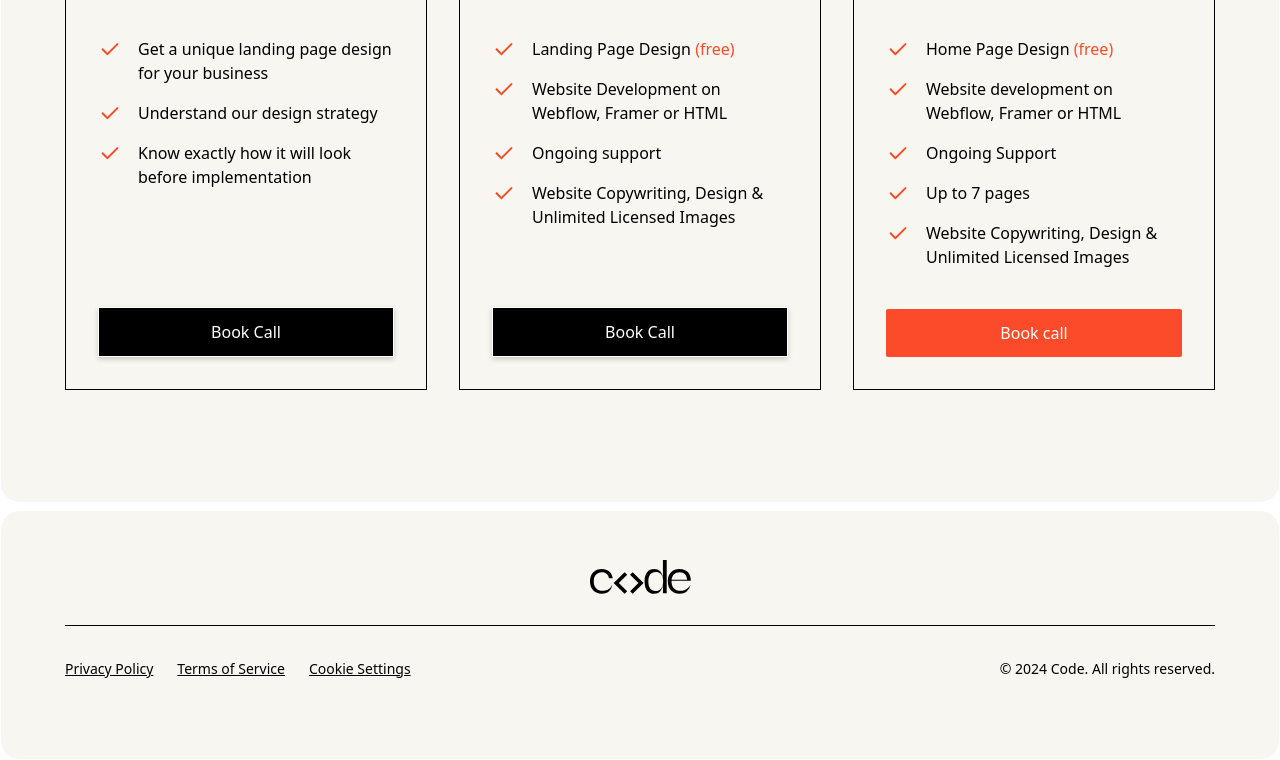
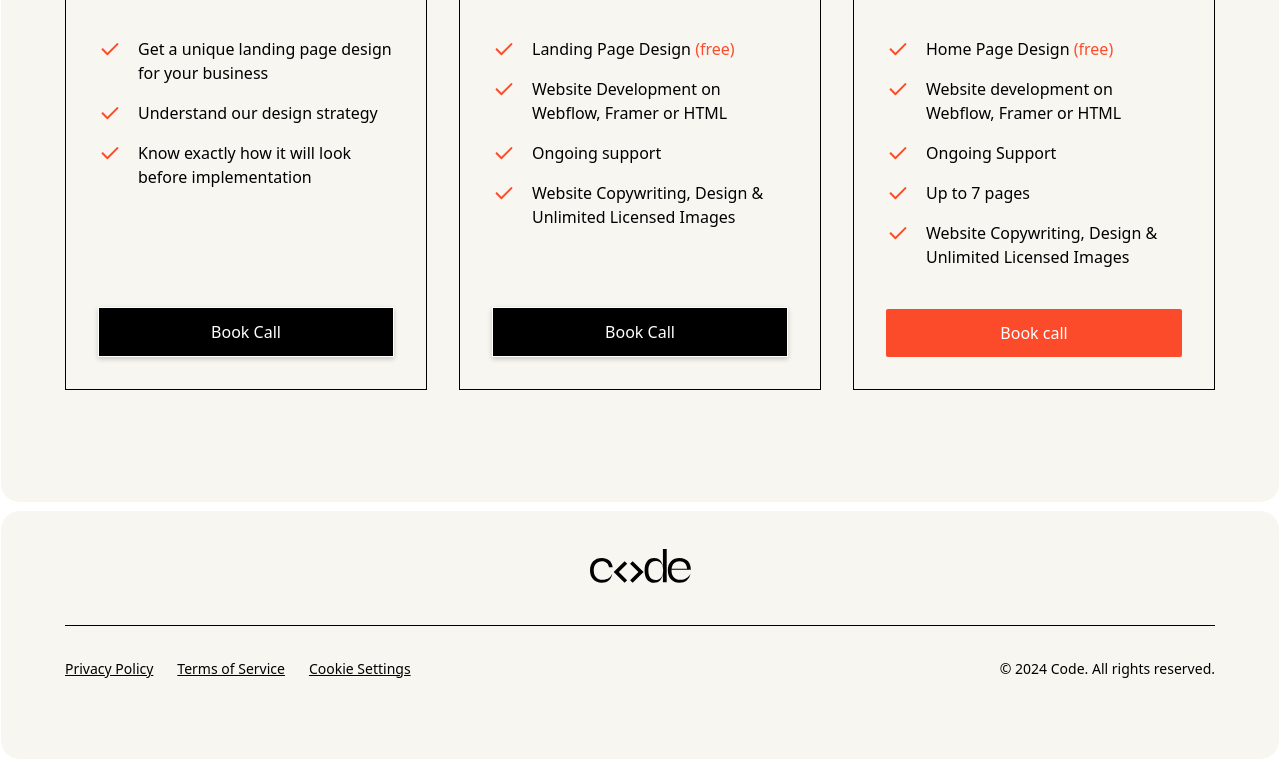
Before and after one commit to insightscaling/code, a plain HTML site: page index.html in a window 1280 px wide. Shown: the part 6413-7173 px from the top of the page. Drawn offline with nearby package versions, Linux system fonts and the light colour scheme.

Commit message:
Update index.html

```diff
--- a/index.html
+++ b/index.html
@@ -1354,7 +1354,7 @@ margin: 0rem !important;
             <div class="padding-bottom padding-xxlarge">
               <div class="w-layout-grid footer8_top-wrapper">
                 <div id="w-node-e8e5b6ef-69c8-70ef-8a0b-a5cd65984bfe-65984bf8" class="footer8_left-wrapper">
-                  <a href="#" id="w-node-e8e5b6ef-69c8-70ef-8a0b-a5cd65984bff-65984bf8" class="footer8_logo-link w-nav-brand"><img width="101" loading="lazy" alt="" src="images/Code-Final-Logo.svg" class="footer8_logo"></a>
+                  <a href="#" id="w-node-e8e5b6ef-69c8-70ef-8a0b-a5cd65984bff-65984bf8" class="footer8_logo-link w-nav-brand"><img width="101" loading="lazy" alt="" src="images/Code-Final-Logo.svg" class="footer8_logo" style=" padding-top: 0px; padding-bottom: 22px; "></a>
                 </div>
               </div>
             </div>
```
